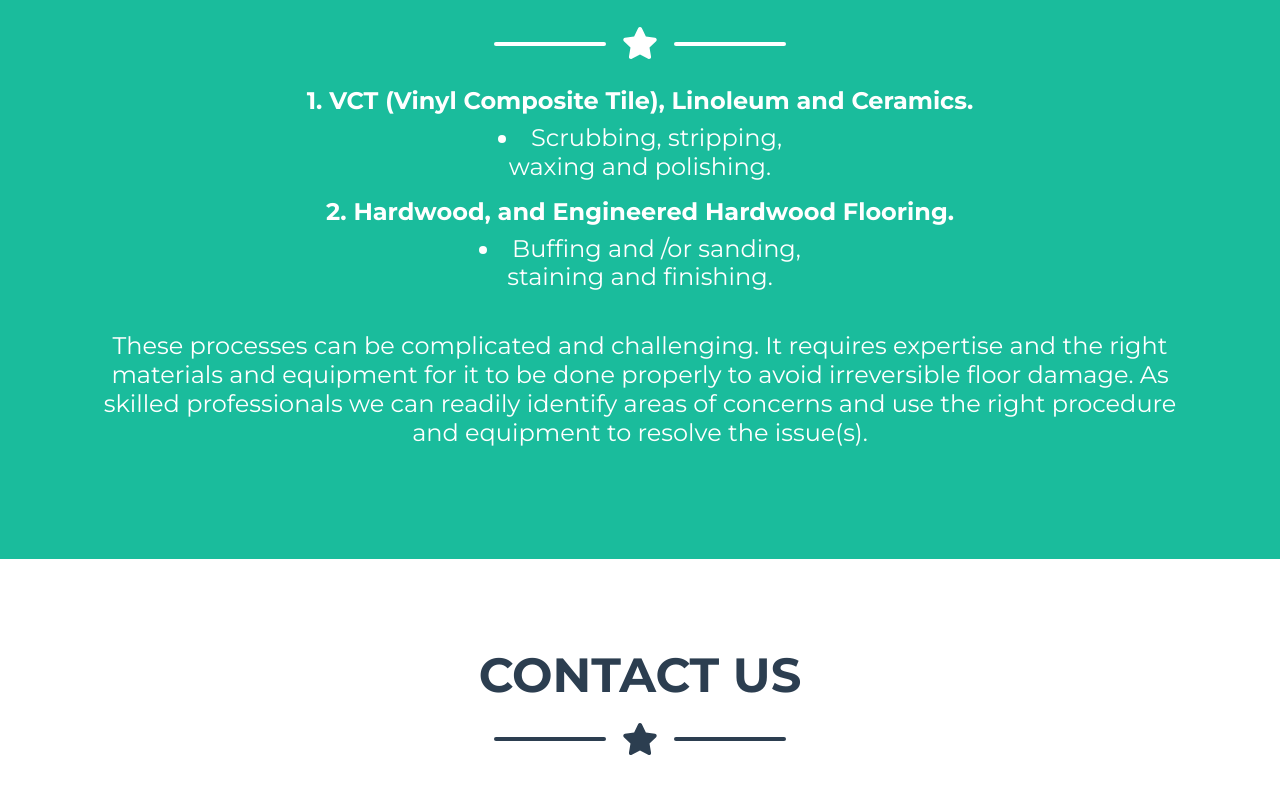
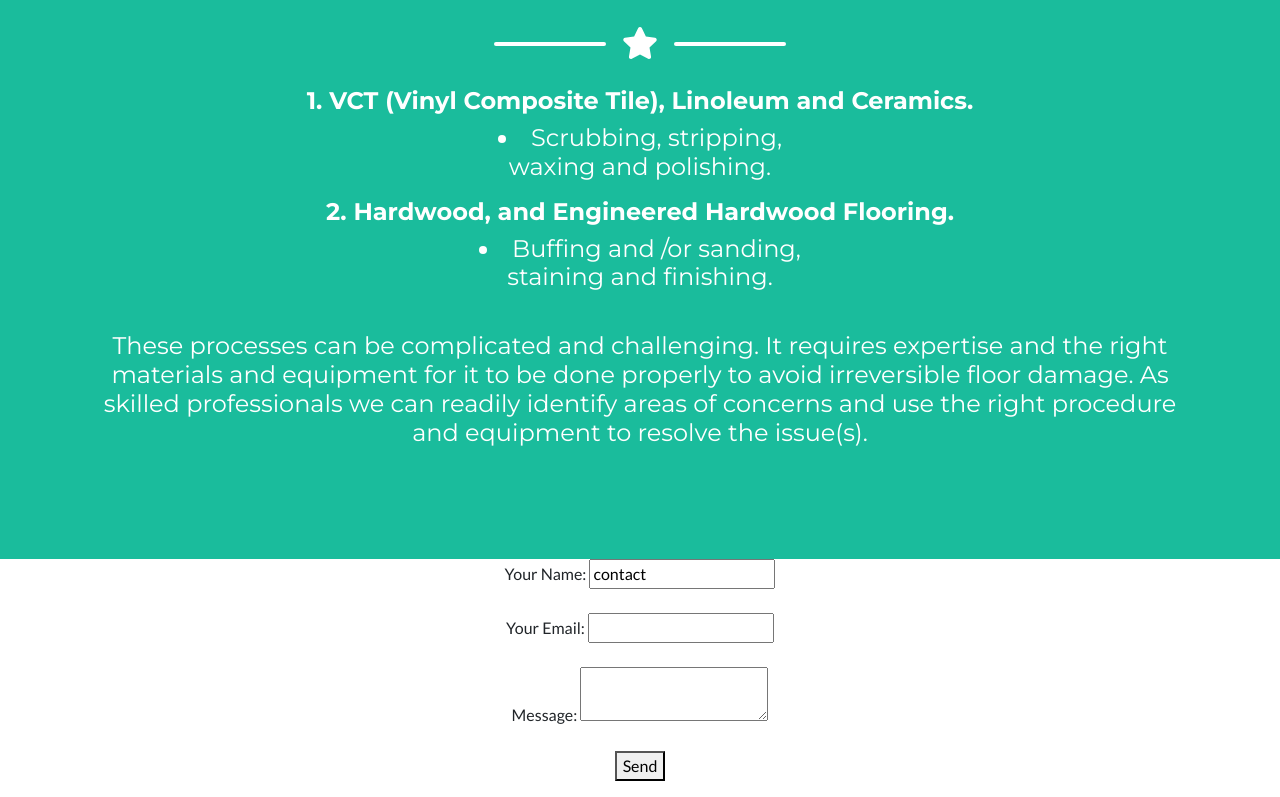
Before and after one commit to Gurjinder31/flooring-website, a React (Create React App) app: page / in a window 1280 px wide. Shown: the part 2000-2797 px from the top of the page. Built offline with nearby package versions, Linux system fonts and the light colour scheme.

Commit message:
updationsdfns

```diff
--- a/src/components/Contact.js
+++ b/src/components/Contact.js
@@ -3,7 +3,23 @@ import React from 'react'
 const Contact = () => {
     return (
         <div>
-            <section class="page-section" id="contact">
+            <form name="contact" method="POST" onSubmit="submit" data-netlify="true">
+                <input value="contact" type="hidden" name="form-name " />
+                <p>
+                    <label>Your Name: <input value="contact" type="text" name="name" /></label>
+                </p>
+                <p>
+                    <label>Your Email: <input type="email" name="email" /></label>
+                </p>
+
+                <p>
+                    <label>Message: <textarea name="message"></textarea></label>
+                </p>
+                <p>
+                    <button type="submit">Send</button>
+                </p>
+            </form>
+            {/* <section class="page-section" id="contact">
                 <div class="container">
                     <h2 class="page-section-heading text-center text-uppercase text-secondary mb-0">Contact Us</h2>
                     <div class="divider-custom">
@@ -46,7 +62,7 @@ const Contact = () => {
                         </div>
                     </div>
                 </div>
-            </section>
+            </section> */}
         </div>
     )
 }
```
